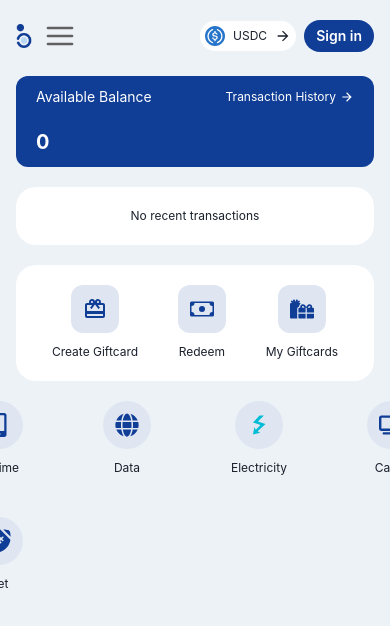
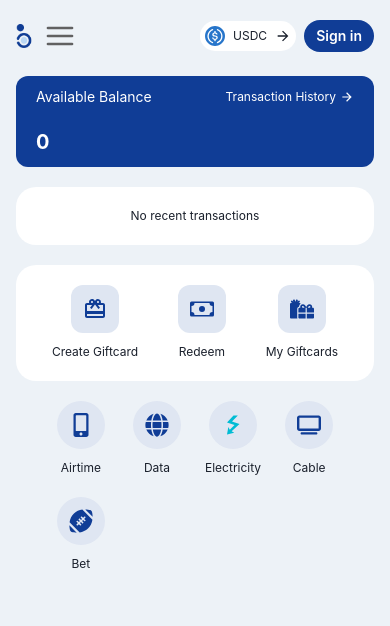
Before and after one commit to damzylance/bigiftyxsoroban, a Next.js app: page / in a window 390 px wide. Shown: the top 626 px of the page. Built offline with nearby package versions, Linux system fonts and the light colour scheme.

Commit message:
fix responsive bug

```diff
--- a/app/page.tsx
+++ b/app/page.tsx
@@ -30,8 +30,8 @@ type TransactionRowType = {
 	amount: number;
 	crypto_amount: string;
 	bill_type: string;
-	status: "success" | "pending" | "failed"; // Assuming possible statuses
-	time: string; // The date field
+	status: "success" | "pending" | "failed";
+	time: string;
 };
 export default function Home() {
 	const [transactions, setTransactions] = useState([]);
@@ -70,18 +70,9 @@ export default function Home() {
 			position="relative"
 			margin={"auto"}
 		>
-			{/* Fixed Header */}
 			<Header />
 
-			{/* Scrollable Content */}
-			<Box
-				as="main"
-				flex="1"
-				p={4}
-				bg="gray.100"
-				mt="60px" // Adjusted to account for header height
-				overflowY="auto"
-			>
+			<Box as="main" flex="1" p={4} bg="gray.100" mt="60px" overflowY="auto">
 				<Box height={"800px"} width={"full"} maxW={"600px"} mx={"auto"}>
 					{/*Child component */}
 					<VStack width={"full"} gap={"20px"}>
@@ -106,7 +97,7 @@ export default function Home() {
 												amount={transaction.amount.toFixed(0)}
 												tokenAmount={transaction.crypto_amount}
 												type={transaction.bill_type}
-												status={transaction.status}
+												status={"success"}
 												date={transaction.time}
 											/>
 										);
@@ -141,7 +132,11 @@ export default function Home() {
 							/>
 						</HStack>
 						{/* Utility Menus */}
-						<Grid templateColumns="repeat(4, 1fr)" columnGap={20} rowGap={10}>
+						<Grid
+							templateColumns="repeat(4, 1fr)"
+							columnGap={["20px", "40px", "80px"]}
+							rowGap={"20px"}
+						>
 							<GridItem>
 								<ServiceItem icon={FaMobileAlt} name={"Airtime"} />
 							</GridItem>
--- a/app/utils/hooks/useConnectWallet.tsx
+++ b/app/utils/hooks/useConnectWallet.tsx
@@ -9,26 +9,30 @@ import { useWallet } from "@/app/context/WalletContext";
 
 export const useConnectWallet = () => {
 	const { walletAddress, setWalletAddress } = useWallet();
+
+	const handleWalletConnection = async () => {
+		try {
+			const publicKey = await getAddress();
+			setWalletAddress(publicKey.address);
+			console.log("Connected with public key:", publicKey);
+		} catch (error) {
+			console.error("Error retrieving wallet address:", error);
+		}
+	};
+
 	const connectWallet = async () => {
 		try {
 			if (await isConnected()) {
-				const isAppAllowed = await isAllowed();
-				if (isAppAllowed.isAllowed) {
-					alert("User has allowed your app!");
-					const publicKey = await getAddress();
-					console.log(publicKey);
-					setWalletAddress(publicKey.address);
-					console.log("Connected with public key:", publicKey);
+				const { isAllowed: allowed } = await isAllowed();
+
+				if (allowed) {
+					await handleWalletConnection();
 				} else {
 					await setAllowed();
-					const publicKey = await getAddress();
-					console.log(publicKey);
-					setWalletAddress(publicKey.address);
-					console.log("Connected with public key:", publicKey);
+					await handleWalletConnection();
 				}
 			} else {
 				const accessObj = await requestAccess();
-
 				if (accessObj.error) {
 					return accessObj.error;
 				} else {
```
